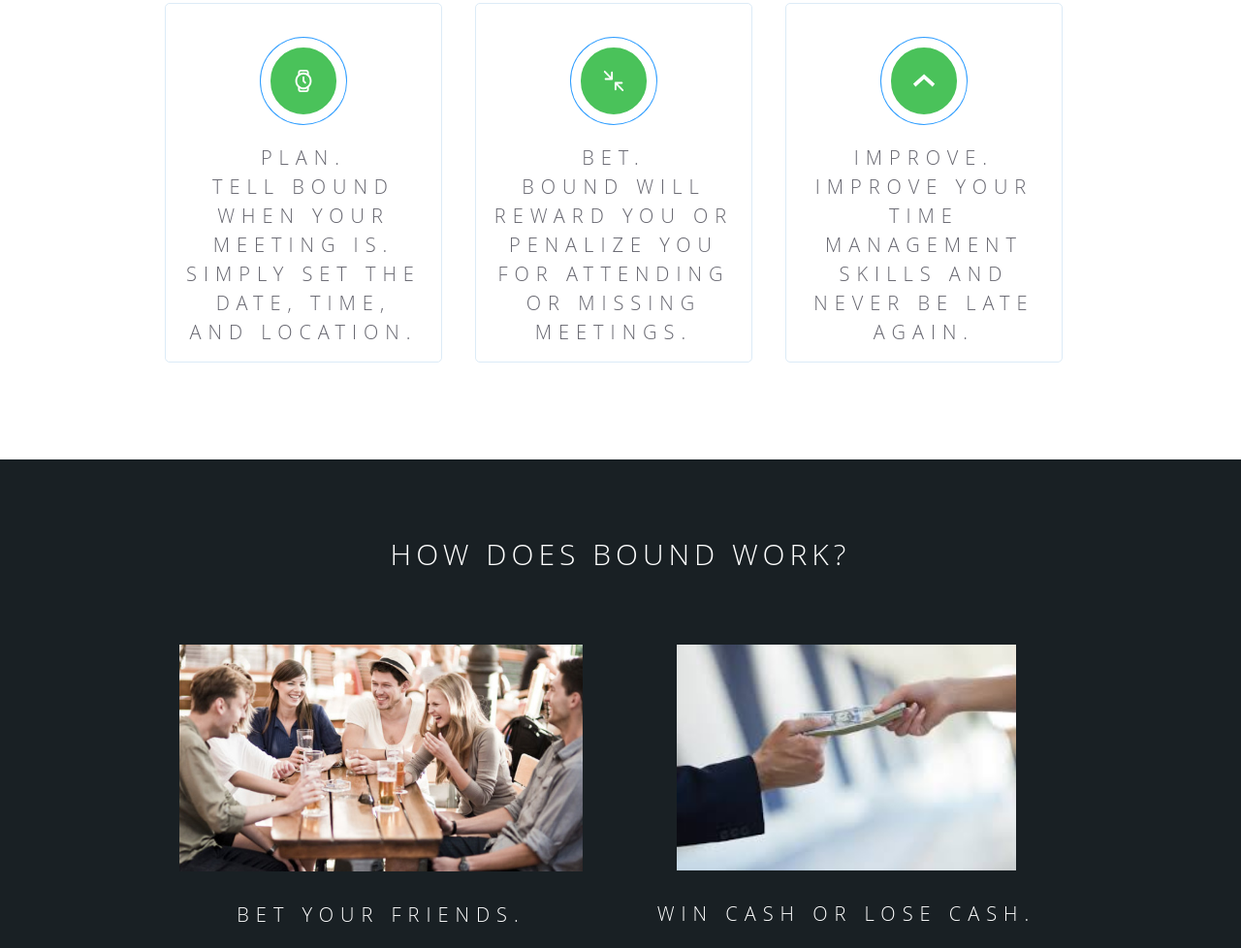
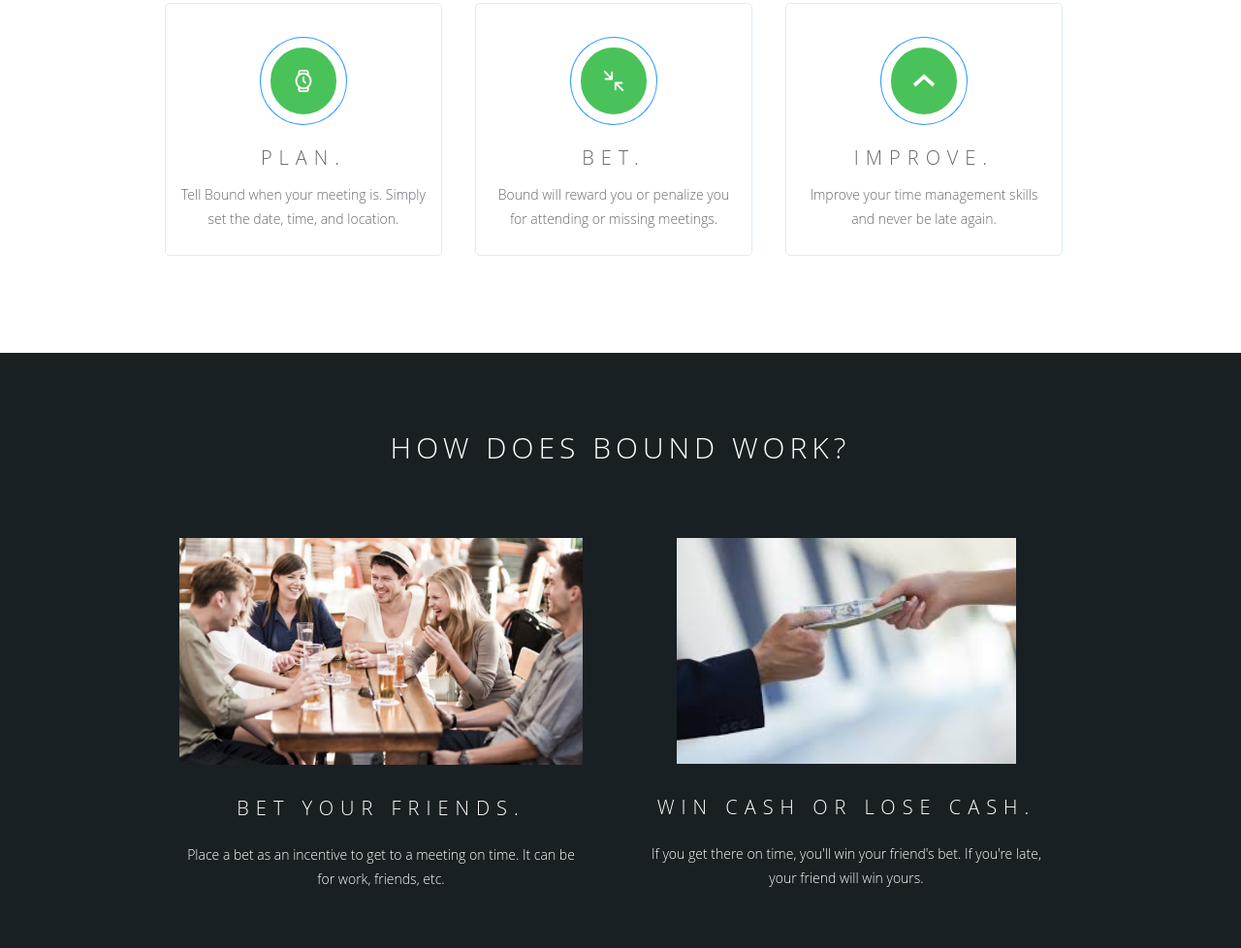
Before and after one commit to BoundAppCo/boundappco.github.io, a plain HTML site: page index.html in a window 1280 px wide. Shown: the part 863-1841 px from the top of the page at 97% size. Drawn offline with nearby package versions, Linux system fonts and the light colour scheme; a script that the page names is missing.

Commit message:
Update index.html

```diff
--- a/index.html
+++ b/index.html
@@ -50,19 +50,19 @@
         <div class="w-col w-col-4">
           <div class="white-box"><img class="grid-image" src="images/feather-15-white.svg">
             <h3>Plan.</h3>
-            <h3>Tell Bound when your meeting is. Simply set the date, time, and location.</h3>
+            <p>Tell Bound when your meeting is. Simply set the date, time, and location.</p>
           </div>
         </div>
         <div class="w-col w-col-4">
           <div class="white-box"><img class="grid-image" src="images/feather2-17-white.svg" width="210">
             <h3>bet.</h3>
-            <h3>Bound will reward you or penalize you for attending or missing meetings.</h3>
+            <p>Bound will reward you or penalize you for attending or missing meetings.</p>
           </div>
         </div>
         <div class="w-col w-col-4">
           <div class="white-box"><img class="grid-image" src="images/social-34-white.svg">
             <h3> improve.</h3>
-            <h3>Improve your time management skills and never be late again.</h3>
+            <p>Improve your time management skills and never be late again.</p>
           </div>
         </div>
       </div>
```
